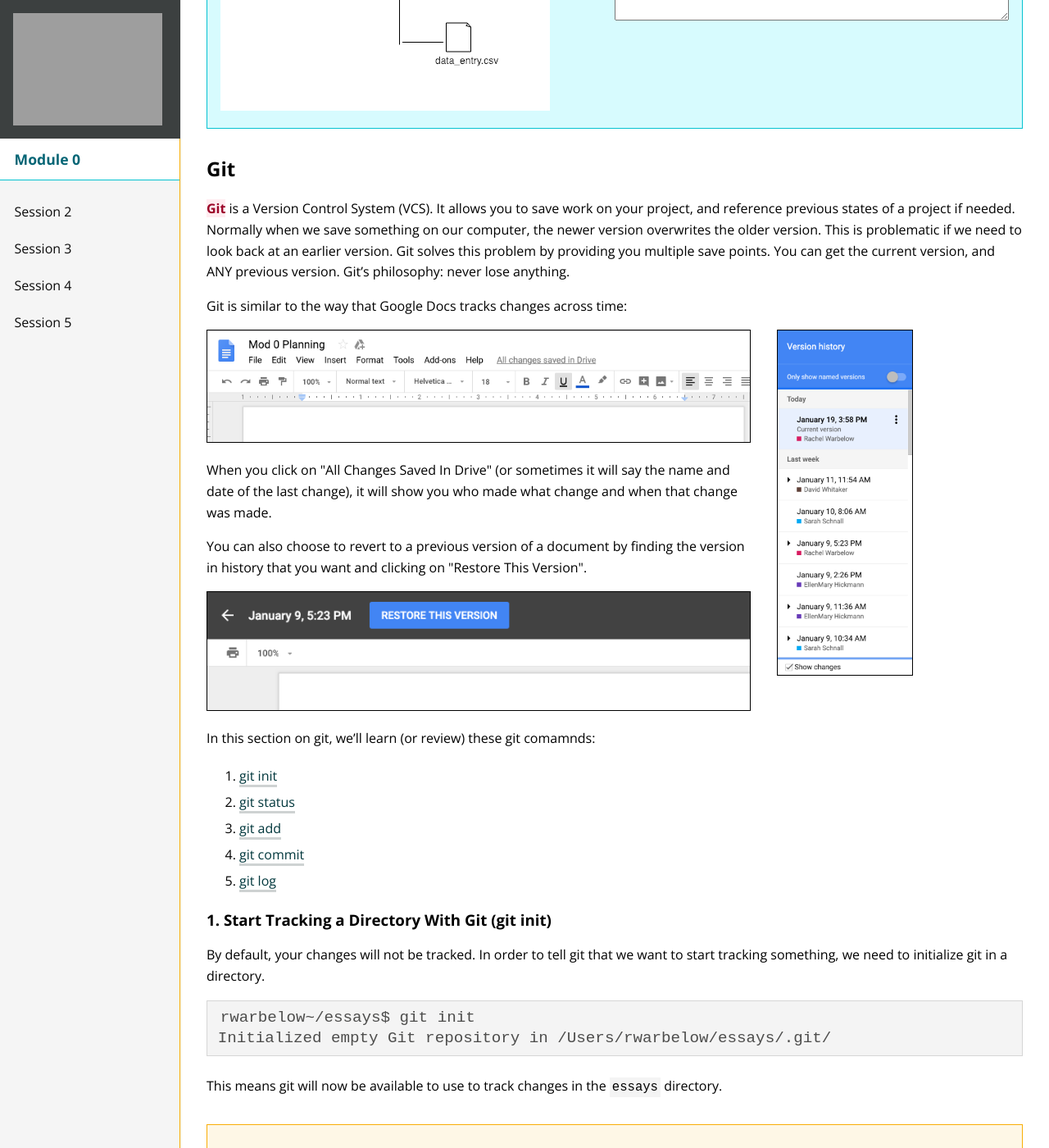
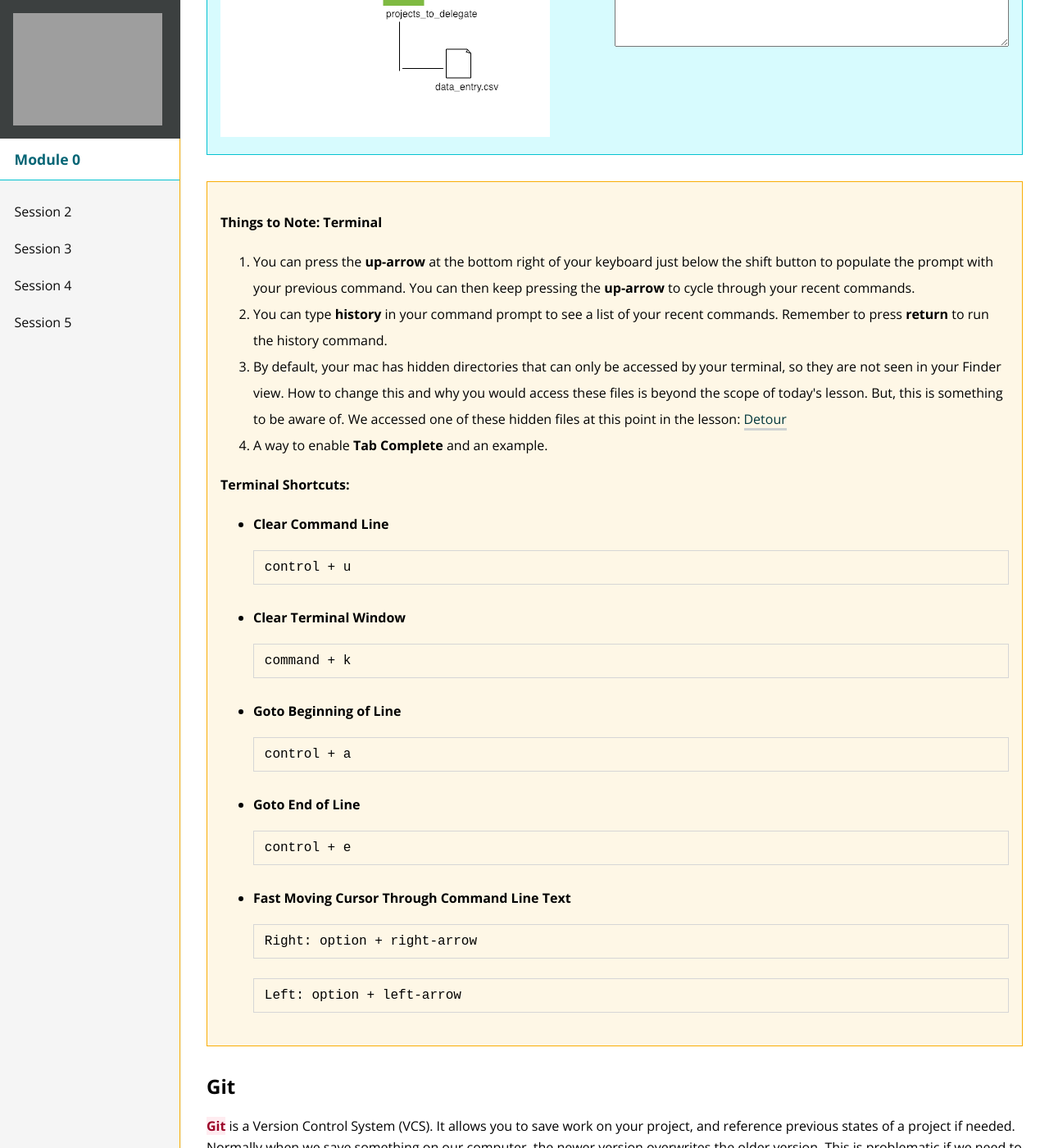
Before and after one commit to turingschool/mod-0-curriculum, a Jekyll site: the page built from session3/index.md, in a window 1280 px wide and 1400 px high, scrolled down 9798 px. Shown: the whole window at 82% size. Built offline with Jekyll 4.4.1, drawn with Linux system fonts in a browser that asks for light colours; nearby versions of some CDN libraries; some of the changed text lies outside the part shown.

Commit message:
Add shortcuts and a few things to note.

```diff
--- a/session3/index.md
+++ b/session3/index.md
@@ -117,6 +118,7 @@ Your terminal will look something like this:
 
 <img src="images/terminal.png" alt="">
 
+<a name="profiledetour"></a>
 The text `rwarbelow~$` is called the command prompt, and the `$` indicates that it's ready to accept input. Yours might look slightly different. Let's make the command prompt slightly more helpful by [taking a little detour](https://gist.github.com/rwarbelow/84200c0f2a6d256cf2c3b20150b64fbf).
 
 In this section on command prompts, we'll learn (or review) these comamnds:
@@ -350,6 +352,40 @@ Now when I type `ls`, I will no longer see `book_projects` listed.
   </div>
 </div>
 
+<div class="things-to-note">
+  <h4>Things to Note: Terminal</h4>
+  <ol>
+    <li>You can press the <strong>up-arrow</strong> at the bottom right of your keyboard just below the shift button to populate the prompt with your previous command. You can then keep pressing the <strong>up-arrow</strong> to cycle through your recent commands.</li>
+    <li>You can type <strong>history</strong> in your command prompt to see a list of your recent commands. Remember to press <strong>return</strong> to run the history command.</li>
+    <li>By default, your mac has hidden directories that can only be accessed by your terminal, so they are not seen in your Finder view. How to change this and why you would access these files is beyond the scope of today's lesson. But, this is something to be aware of. We accessed one of these hidden files at this point in the lesson: <a href="#profiledetour" title="">Detour</a></li>
+    <li>A way to enable <strong>Tab Complete</strong> and an example.</li>
+  </ol>
+  <h4>Terminal Shortcuts:</h4>
+  <ul>
+    <li>
+      <strong>Clear Command Line</strong>
+      <pre>control + u</pre>
+    </li>
+    <li>
+      <strong>Clear Terminal Window</strong>
+      <pre>command + k</pre>
+    </li>
+    <li>
+      <strong>Goto Beginning of Line</strong>
+      <pre>control + a</pre>
+    </li>
+    <li>
+      <strong>Goto End of Line</strong>
+      <pre>control + e</pre>
+    </li>
+    <li>
+      <strong>Fast Moving Cursor Through Command Line Text</strong>
+      <pre>Right: option + right-arrow</pre>
+      <pre>Left: option + left-arrow</pre>
+    </li>
+  </ul>
+</div>
+
 <a name="git"></a>
 ## Git
 
```
Also changed, not shown: other parts of session3/index.md (+2 -1 lines).
